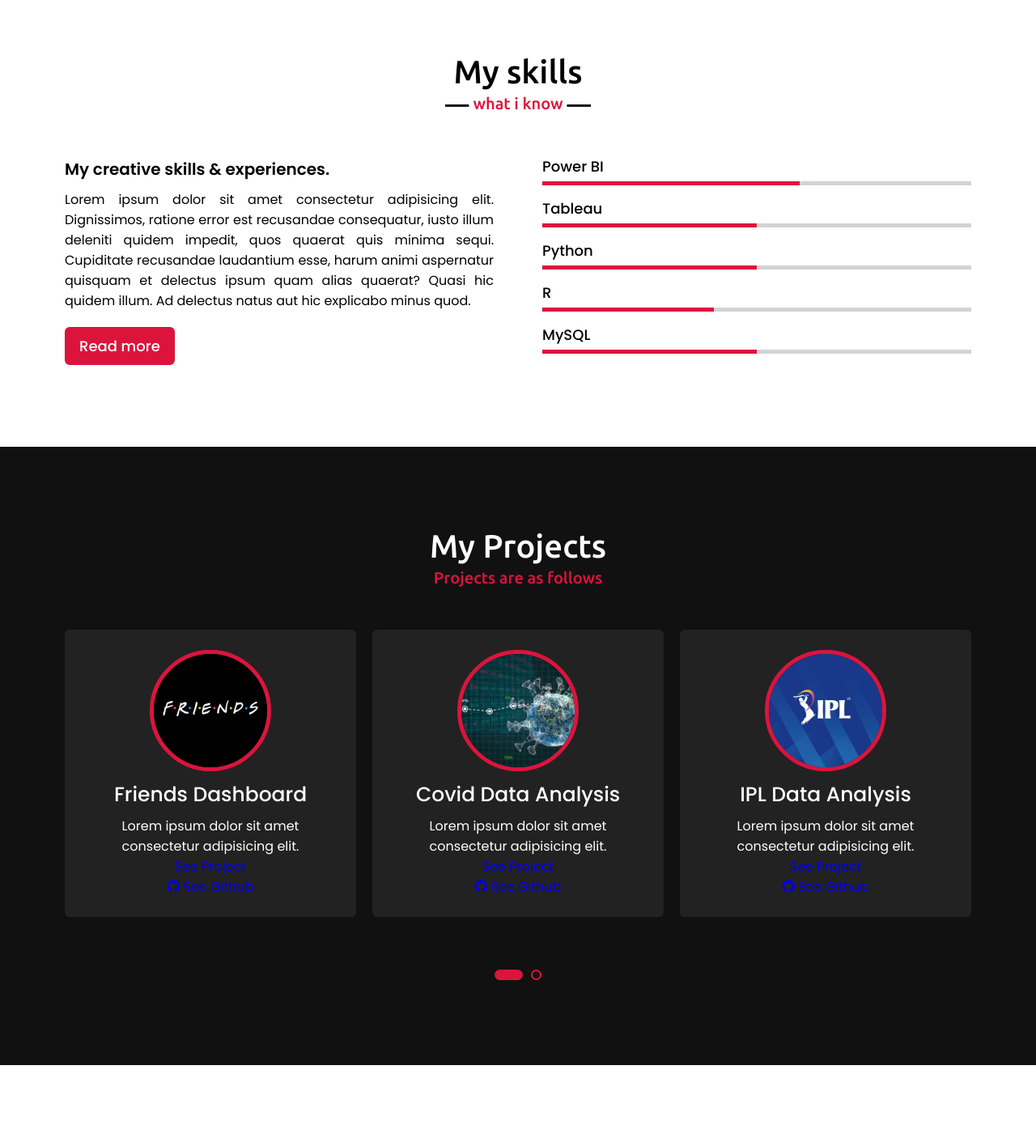
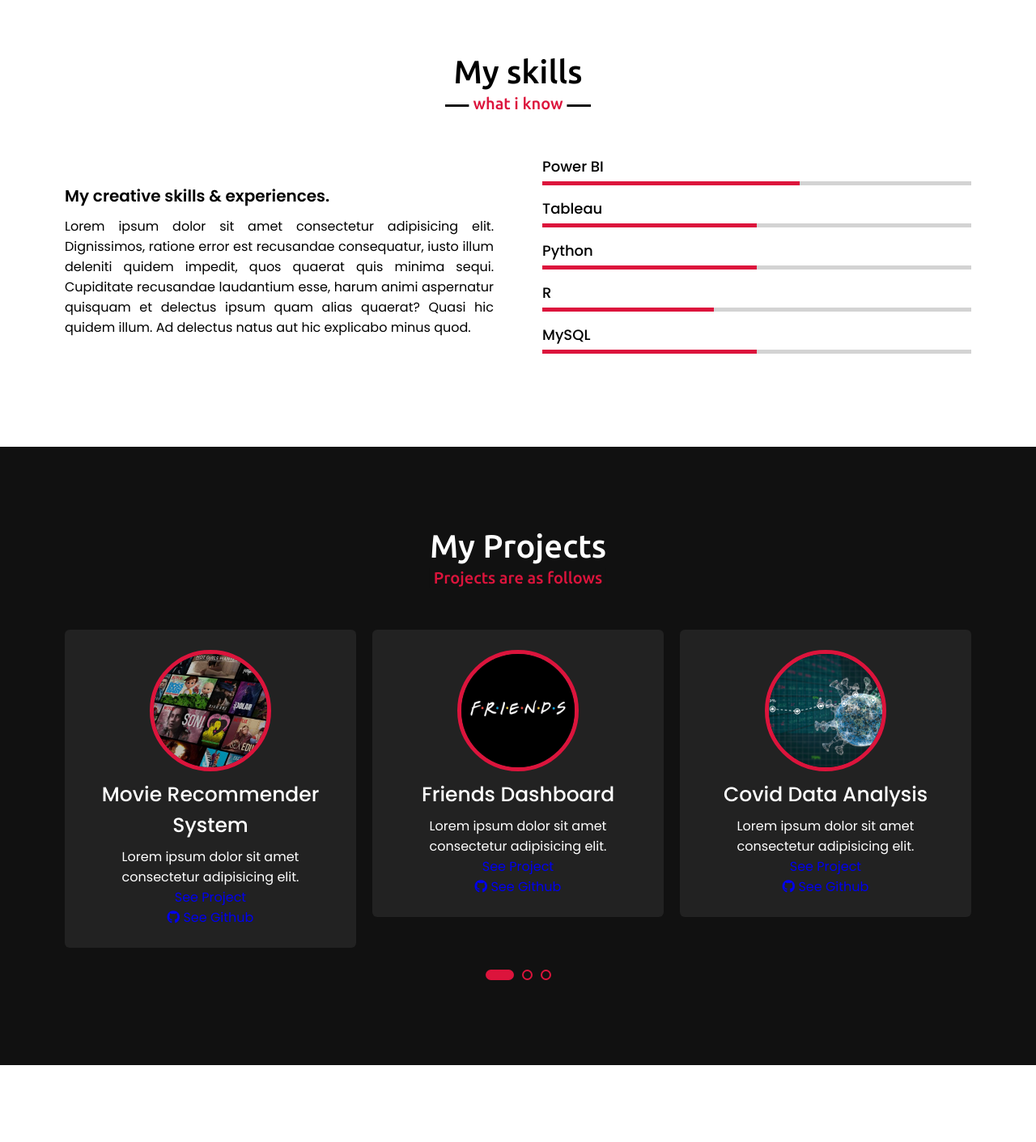
Before and after one commit to PriyamBhalla/Portfolio, a Django app: page / in a window 1280 px wide. Shown: the part 2174-3585 px from the top of the page at 81% size. Run offline with Django 4.2, Linux system fonts and the light colour scheme.

Commit message:
Updated Projects

```diff
--- a/Templates/index.html
+++ b/Templates/index.html
@@ -103,7 +103,6 @@
                 <div class="column left">
                     <div class="text">My creative skills & experiences.</div>
                     <p>Lorem ipsum dolor sit amet consectetur adipisicing elit. Dignissimos, ratione error est recusandae consequatur, iusto illum deleniti quidem impedit, quos quaerat quis minima sequi. Cupiditate recusandae laudantium esse, harum animi aspernatur quisquam et delectus ipsum quam alias quaerat? Quasi hic quidem illum. Ad delectus natus aut hic explicabo minus quod.</p>
-                    <a href="#">Read more</a>
                 </div>
                 <div class="column right">
                     <div class="bars">
@@ -146,6 +145,15 @@
         <div class="max-width">
             <h2 class="title">My Projects</h2>
             <div class="carousel owl-carousel">
+                <div class="card">
+                    <div class="box">
+                        <img src="{% static 'images/movies.jpg'%}" alt="">
+                        <div class="text">Movie Recommender System</div>
+                        <p>Lorem ipsum dolor sit amet consectetur adipisicing elit.<span><br><a href="https://movirecommendator.herokuapp.com/">See Project</a></span>
+                            <span><br><a href="https://github.com/PriyamBhalla/Movie-Recommendations"><i class="fab fa-github"></i>   See Github   </a></span>
+                        </p>
+                    </div>
+                </div>
                 <div class="card">
                     <div class="box">
                         <img src="{% static 'images/friends.jpg'%}" alt="">
```
Also changed, not shown: static/images/movies.jpg (added).
